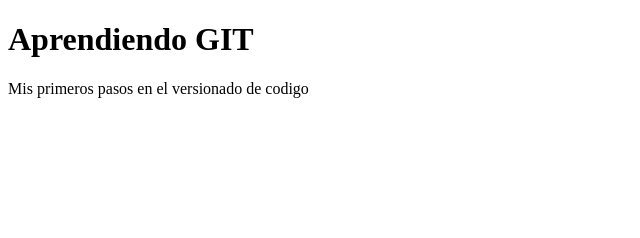
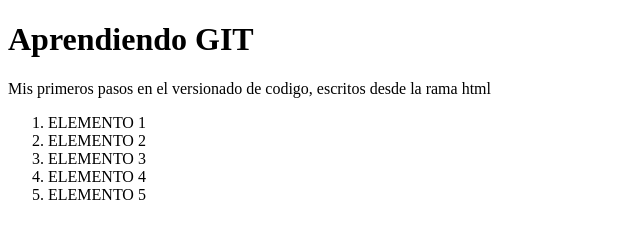
Before and after one commit to LuzmiG/pruebas-git-con-JhonMircha, a plain HTML site: page index.html in a window 1280 px wide. Shown: the whole page, without its empty margins (0-640 px from the left). Drawn offline with Linux system fonts and the light colour scheme.

Commit message:
Agregando index.js al index.html

```diff
--- a/index.html
+++ b/index.html
@@ -8,7 +8,15 @@
 
 <body>
     <h1>Aprendiendo GIT</h1>
-    <p>Mis primeros pasos en el versionado de codigo</p>
+    <p>Mis primeros pasos en el versionado de codigo, escritos desde la rama html</p>
+    <ol>
+        <li>ELEMENTO 1</li>
+        <li>ELEMENTO 2</li>
+        <li>ELEMENTO 3</li>
+        <li>ELEMENTO 4</li>
+        <li>ELEMENTO 5</li>
+    </ol>
+    <script src="index.js"></script>
 </body>
 </head>
 
```
